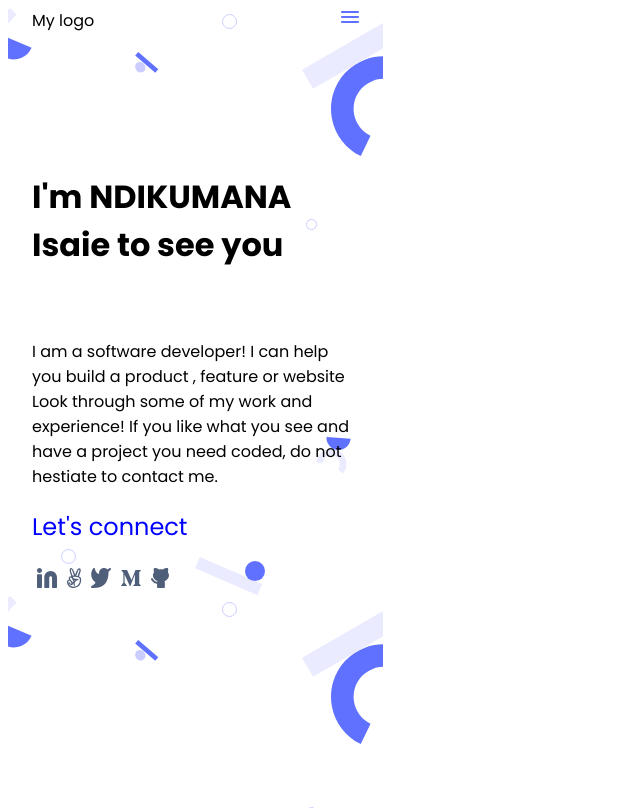
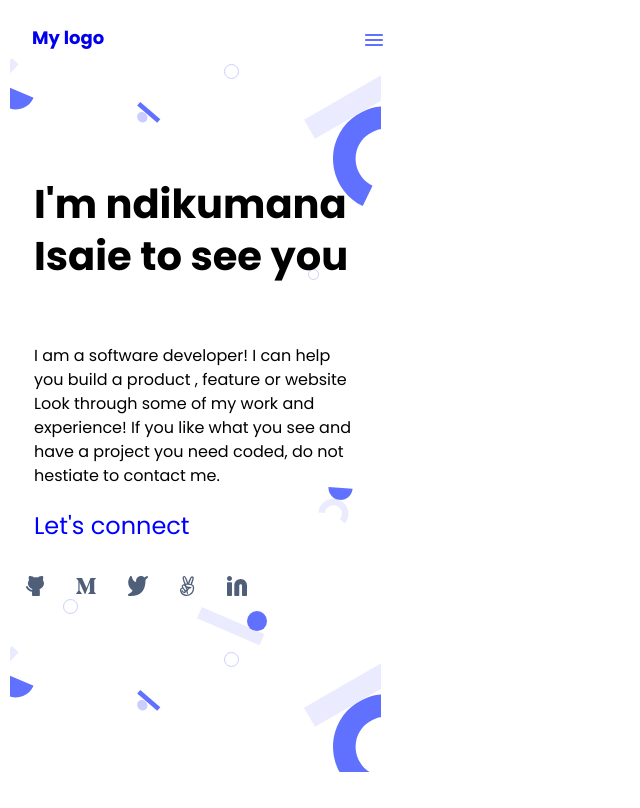
Before and after one commit to ndikumanaisaie/portfolio_ndikumana, a website: page portfolio.html in a window 1280 px wide. Shown: the whole page, without its empty margins (0-640 px from the left). Drawn offline with Linux system fonts and the light colour scheme.

Commit message:
reorder element and add styles
I reordered html element and improved styles to look nicer

```diff
--- a/portfolio.css
+++ b/portfolio.css
@@ -8,20 +8,73 @@ body {
   font-family: 'Poppins', sans-serif;
 }
 
+.top-nav {
+  display: flex;
+  flex-direction: row;
+  justify-content: space-between;
+  padding-top: 20px;
+  height: 48px;
+  width: 375px;
+  margin-left: 24px;
+  left: 0;
+  border-radius: 0;
+}
+
+.top-nav .normal-button {
+  margin-right: 24px;
+  height: 12px;
+  width: 18px;
+  left: 3px;
+  top: 6px;
+  font-weight: 700;
+  color: rgb(96, 112, 255);
+}
+
+.top-nav .logo-placeholder {
+  font-size: 18px;
+  font-weight: 700px;
+  font-weight: bold;
+  line-height: 20px;
+  letter-spacing: 0;
+  color: rgb(96, 112, 255);
+}
+
+.top-nav .logo-placeholder a {
+  text-decoration: none;
+}
+
+.header-background-mobile {
+  height: 718px;
+  width: 375px;
+  background-image: url("/images/header-shapes\ mobile@2x.svg");
+  border: 2px solid rgb(255, 255, 255);
+}
+
 .connect {
   margin-left: 24px;
 }
 
 .connect p {
   font-weight: 500px;
+  font-size: 24px;
+  line-height: 24px;
+  letter-spacing: 0;
+  text-align: left;
   color: rgb(0, 0, 255);
-  font-size: 24px;
 }
 
 .primary-text {
   height: 150px;
   width: 327px;
-  margin: 140px 24px 0 24px;
+  margin: 120px 24px 0 24px;
+}
+
+.primary-text h1 {
+  font-size: 40px;
+  font-weight: 700px;
+  line-height: 52px;
+  letter-spacing: 0;
+  text-align: left;
 }
 
 .primary-text2 {
@@ -32,39 +85,31 @@ body {
 
 .primary-text2 p {
   font-weight: 400px;
+  font-size: 16px;
+  line-height: 24px;
+  letter-spacing: 0;
+  text-align: left;
 }
 
-.header-background-mobile {
-  height: 718px;
-  width: 375px;
+.social-media ul {
+  list-style-type: none;
+  margin: 0;
+  padding: 0;
+  overflow: hidden;
 }
 
-.logo-placeholder {
-  margin-left: 24px;
+.social-media ul li {
+  float: left;
 }
 
-.app-bar {
-  background-image: url("/images/header-shapes\ mobile@2x.svg");
-  height: 800px;
-  width: 375px;
+/* stylelint-disable-next-line no-descending-specificity */
+.social-media ul li a {
+  display: block;
+  text-align: center;
+  padding: 14px 16px;
+  text-decoration: none;
 }
 
-.social-media {
-  display: flex;
-  flex-direction: row;
-  width: 142px;
-  justify-content: space-around;
-  margin-left: 24px;
+.social-media ul li a:hover {
+  background-color: rgb(0, 0, 255);
 }
-
-.toolbar {
-  position: relative;
-}
-
-.toolbar .normal-button {
-  position: absolute;
-  text-align: right;
-  right: 24px;
-  top: -3px;
-  margin-top: 0;
-}
--- a/portfolio.html
+++ b/portfolio.html
@@ -9,19 +9,19 @@
   <title>Mobile portfolio skeleton</title>
 </head>
 <body>
-  <header class="header-background-mobile">
-    <div class="app-bar">
-      <div class="toolbar">
+    <header class="header">
+      <nav class="top-nav">
         <div class="logo-placeholder">
-          <span class="my-logo">My logo</span>
+          <a href="#"><span class="my-logo">My logo</span></a>
         </div>
         <div class="normal-button">
-          <img src="/images/Union.svg" alt="more">
+          <a href="#"><img src="/images/Union.svg" alt="more"></a>
         </div>
-      </div>
-
+      </nav>
+    </header>
+    <section class="header-background-mobile">
       <div class="primary-text">
-      <h1>I'm NDIKUMANA Isaie to see you</h1>
+        <h1>I'm ndikumana Isaie to see you</h1>
       </div>
       <div class="primary-text2">
         <p>
@@ -35,23 +35,36 @@
         <p>Let's connect</p>
       </div>
       <div class="social-media">
-      <div class="vector1">
+        <ul>
+          <li>
+            <a href="#">
+              <img src="/images/github.svg" alt="github">
+            </a>
+          </li>
+          <li>
+            <a href="#">
+              <img src="/images/medium.svg" alt="medium">
+            </a>
+          </li>
+          <li>
+            <a href="#">
+              <img src="/images/twitter.svg" alt="twitter">
+            </a>
+          </li>
+          <li>
+            <a href="#">
+              <img src="/images/Vector.svg" alt="">
+            </a>
+          </li>
+          <li>
+            <a href="#">
               <img src="/images/Linkedin.svg" alt="linkedIn">
+            </a>
+          </li>
+        </ul>
       </div>
-      <div class="vector2">
-        <img src="/images/Vector.svg" alt="">
+    </section>
   </div>
-      <div class="vector3">
-        <img src="/images/twitter.svg" alt="twitter">
-      </div>
-      <div class="vector4">
-        <img src="/images/medium.svg" alt="medium">
-      </div>
-      <div class="vector5">
-        <img src="/images/github.svg" alt="github">
-      </div>
-    </div>
-  </div>
-  </header>
+
 </body>
 </html>
```
Also changed, not shown: README.md. Lines whose indentation alone changed are shown as unchanged.
